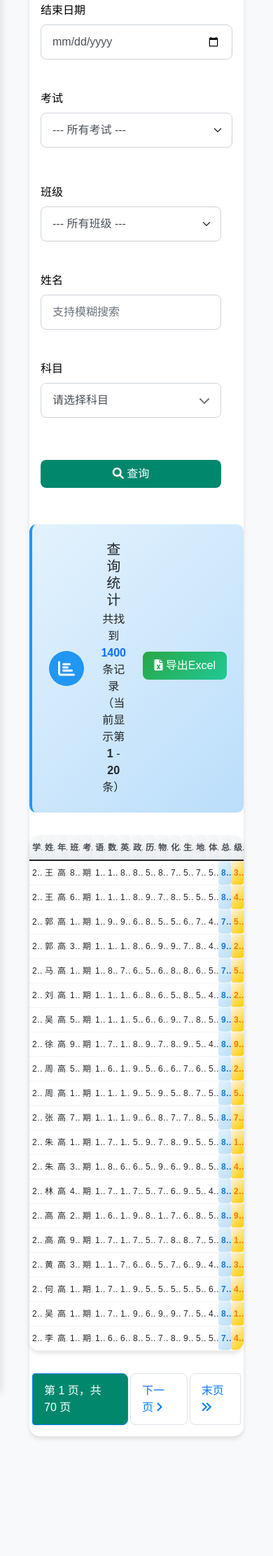
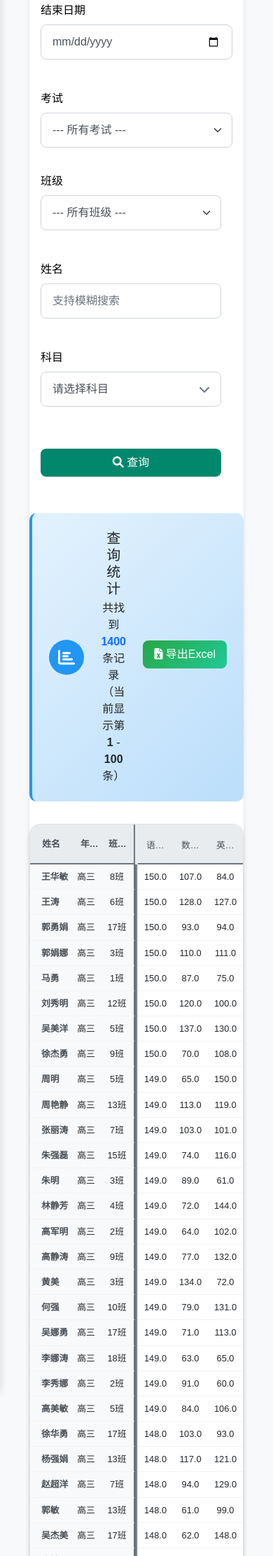
Before and after one commit to aIeXCai/SMS, a Django app: a page that uses school_management/exams/templates/exams/score_query_results.html in a window 390 px wide. Shown: the part 610-2833 px from the top of the page at 70% size. Before the commit the page ends 2666 px from the top, so only its background shows below. Run offline with Django 5.2, Linux system fonts and the light colour scheme; data comes from the database, SQL or seed files in the repository.

Commit message:
Score Query Result Table Modified

```diff
--- a/school_management/exams/config.py
+++ b/school_management/exams/config.py
@@ -6,7 +6,7 @@ PAGINATION_CONFIG = {
     'DEFAULT_PER_PAGE': 100,
 
     # 可选的每页显示条数选项
-    'PER_PAGE_OPTIONS': [50, 100, 200, 500],
+    'PER_PAGE_OPTIONS': [25, 50, 100, 200],
 
     # 最小每页显示条数
     'MIN_PER_PAGE': 5,
--- a/school_management/exams/templates/exams/score_query.html
+++ b/school_management/exams/templates/exams/score_query.html
@@ -180,7 +180,7 @@
                 </div>
                 <div>
                     <h6 class="mb-1">科目筛选</h6>
-                    <p class="mb-0 text-muted">支持多选科目进行查询，可查询特定科目组合或全部科目的成绩信息</p>
+                    <p class="mb-0 text-muted">可查询特定科目组合或全部科目的成绩信息</p>
                 </div>
             </div>
         </div>
--- a/school_management/exams/templates/exams/score_query_results.html
+++ b/school_management/exams/templates/exams/score_query_results.html
@@ -73,7 +73,7 @@
                         </div>
                     </div>
                     <!-- 考试 -->
-                    <div class="col-md-2">
+                    <div class="col-md-4">
                         <div class="form-group-vertical">
                             <label for="{{ form.exam.id_for_label }}" class="form-label">考试</label>
                             {{ form.exam }}
@@ -168,16 +168,15 @@
 
         <!-- 成绩表格 -->
         {% if results %}
-            <div class="table-container">
+            <div class="table-container-wrapper">
                 <div class="table-responsive">
-                    <table class="table table-hover">
+                    <table class="table table-hover frozen-table">
                         <thead>
                             <tr>
-                                <th>学号</th>
-                                <th>姓名</th>
-                                <th>年级</th>
-                                <th>班级</th>
-                                <th>考试</th>
+                                <th class="frozen-col">姓名</th>
+                                <th class="frozen-col">年级</th>
+                                <th class="frozen-col">班级</th>
+                                <th class="frozen-border"></th>
                                 {% for subject in results.0.all_subjects %}
                                     <th class="score-cell sort-header">
                                         {{ subject }}
@@ -227,19 +226,18 @@
                         <tbody>
                             {% for result in results %}
                                 <tr>
-                                    <td class="student-info">{{ result.student.student_id }}</td>
-                                    <td class="student-info">
+                                    <td class="student-info frozen-col">
                                         {{ result.student.name }}
                                     </td>
-                                    <td>
+                                    <td class="frozen-col">
                                         {% if result.student.current_class %}
                                             {{ result.student.current_class.get_grade_level_display }}
                                         {% else %}
                                             {{ result.student.get_grade_level_display|default:"N/A" }}
                                         {% endif %}
                                     </td>
-                                    <td>{{ result.class_obj.class_name|default:"N/A" }}</td>
-                                    <td>{{ result.exam.name }}</td>
+                                    <td class="frozen-col">{{ result.class_obj.class_name|default:"N/A" }}</td>
+                                    <td class="frozen-border"></td>
                                     {% for subject in result.all_subjects %}
                                         <td class="score-cell">
                                             {% if result.scores|get_item:subject %}
--- a/school_management/exams/views.py
+++ b/school_management/exams/views.py
@@ -1464,7 +1464,7 @@ def score_query_results(request):
         total_count = len(results)
 
         # 分页处理
-        paginator = Paginator(results, 20)  # 每页20条记录
+        paginator = Paginator(results, 100)  # 每页100条记录
         page_number = request.GET.get('page')
         page_obj = paginator.get_page(page_number)
 
--- a/school_management/static/css/score_query.css
+++ b/school_management/static/css/score_query.css
@@ -352,37 +352,62 @@ select.form-select option:checked:hover {
 }
 
 /* ===== 表格样式 ===== */
+/* 通用表格容器 */
 .table-container {
     background: white;
     border-radius: var(--border-radius);
     box-shadow: var(--card-shadow);
     overflow: hidden;
     position: relative;
-    z-index: 1; /* 确保表格的z-index低于下拉菜单 */
+    z-index: 1;
 }
 
+/* 冻结表格容器（用于结果页面） */
+.table-container-wrapper {
+    position: relative;
+    overflow: hidden; /* 外层容器不滚动 */
+    border: 1px solid #dee2e6;
+    border-radius: var(--border-radius);
+    background: white;
+    box-shadow: var(--card-shadow);
+}
+
+/* 冻结表格 */
+.frozen-table {
+    margin: 0;
+    width: 100%;
+    table-layout: auto; /* 改为auto以支持不同列宽 */
+    border-collapse: separate;
+    border-spacing: 0;
+}
+
+/* 通用表格样式 */
 .table {
     margin-bottom: 0;
-    font-size: 0.8rem;
-    table-layout: fixed;
-    width: 100%;
+    font-size: 0.9rem;
+    border-collapse: separate;
+    border-spacing: 0;
 }
 
-.table th {
+/* 表头通用样式 */
+.table thead th {
     background: var(--table-bg-gradient);
     border: none;
     font-weight: 600;
     color: var(--text-color);
-    padding: 0.75rem;
+    padding: 1rem 0.75rem;
     text-align: center;
     white-space: nowrap;
     position: sticky;
     top: 0;
-    z-index: 10;
+    z-index: 5;
     overflow: hidden;
     text-overflow: ellipsis;
+    vertical-align: middle;
+    border-bottom: 1px solid #dee2e6;
 }
 
+/* 表格单元格通用样式 */
 .table td {
     padding: 0.75rem;
     vertical-align: middle;
@@ -391,63 +416,163 @@ select.form-select option:checked:hover {
     white-space: nowrap;
     overflow: hidden;
     text-overflow: ellipsis;
+    background-color: white;
+    border-bottom: 1px solid #f1f3f4;
 }
 
-/* 统一的列宽设置 */
-.table th:nth-child(1), .table td:nth-child(1) { min-width: 100px; }
-.table th:nth-child(2), .table td:nth-child(2) { min-width: 120px; }
-.table th:nth-child(3), .table td:nth-child(3) { min-width: 80px; }
-.table th:nth-child(4), .table td:nth-child(4) { min-width: 80px; }
-.table th:nth-child(5), .table td:nth-child(5) { min-width: 150px; }
+/* 冻结列样式 */
+.frozen-table .frozen-col {
+    position: sticky;
+    background: #f8f9fa !important;
+    border-right: none; /* 取消冻结列之间的边界线 */
+    z-index: 10;
+    white-space: nowrap;
+    overflow: hidden;
+    text-overflow: ellipsis;
+}
 
-.score-cell {
-    background-color: var(--hover-bg);
+/* 只在最后一个冻结列（班级列）添加右边界线 */
+.frozen-table .frozen-col:nth-child(3) {
+    border-right: 2px solid #6c757d !important; /* 班级列与分数区域的分隔线 */
+}
+
+
+/* 冻结列具体定位 */
+.frozen-table .frozen-col:nth-child(1) {
+    left: 0; /* 姓名列固定在最左侧 */
+    min-width: 80px;
+    width: 80px;
+    max-width: 80px;
+}
+
+.frozen-table .frozen-col:nth-child(2) {
+    left: 80px; /* 年级列固定在姓名列右侧 */
+    min-width: 80px;
+    width: 80px;
+    max-width: 80px;
+}
+
+.frozen-table .frozen-col:nth-child(3) {
+    left: 160px; /* 班级列固定在年级列右侧 */
+    min-width: 80px;
+    width: 80px;
+    max-width: 80px;
+}
+
+/* 冻结边界线 */
+.frozen-border {
+    position: sticky;
+    left: 240px; /* 更新位置：3个冻结列总宽度 80*3 = 240px */
+    width: 4px !important;
+    min-width: 4px !important;
+    max-width: 4px !important;
+    background: linear-gradient(to right, #6c757d 0%, #6c757d 50%, transparent 100%);
+    border: none !important;
+    padding: 0 !important;
+    z-index: 9;
+}
+
+/* 冻结表格表头特殊样式 */
+.frozen-table thead th {
+    background: #e9ecef !important;
+    border-bottom: 2px solid #6c757d;
+    z-index: 5;
+}
+
+.frozen-table thead .frozen-col {
+    z-index: 15;
+    background: #e9ecef !important;
+}
+
+/* 分数列样式 */
+.frozen-table .score-cell {
+    min-width: 80px;
+    width: 80px;
+    max-width: 80px;
+    text-align: center;
     font-weight: 500;
+}
+
+.frozen-table .total-score {
+    min-width: 90px;
+    width: 90px;
+    max-width: 90px;
+    background-color: #fff3cd !important;
+    font-weight: 600;
+    color: #856404;
+}
+
+.frozen-table .rank-cell {
+    min-width: 70px;
+    width: 70px;
+    max-width: 70px;
+    background-color: #d1ecf1 !important;
+    font-weight: 600;
+    color: #0c5460;
+}
+
+/* 滚动区域样式 */
+.table-responsive {
+    max-height: 70vh;
+    overflow-x: auto; /* 明确启用水平滚动 */
+    overflow-y: auto; /* 明确启用垂直滚动 */
+    scrollbar-width: thin;
+    scrollbar-color: #6c757d #f8f9fa;
+}
+
+.table-responsive::-webkit-scrollbar {
+    width: 8px;
+    height: 8px;
+}
+
+.table-responsive::-webkit-scrollbar-track {
+    background: #f8f9fa;
     border-radius: 4px;
 }
 
-.total-score {
-    background: linear-gradient(135deg, #e3f2fd 0%, #bbdefb 100%);
-    font-weight: bold;
-    color: #1976d2;
+.table-responsive::-webkit-scrollbar-thumb {
+    background: #6c757d;
     border-radius: 4px;
-    min-width: 80px;
 }
 
-.rank-cell {
-    background: linear-gradient(135deg, #fff3e0 0%, #ffcc02 100%);
-    font-weight: bold;
-    color: #f57c00;
-    border-radius: 4px;
-    min-width: 80px;
+.table-responsive::-webkit-scrollbar-thumb:hover {
+    background: #495057;
 }
 
+/* 表格行悬停效果 */
 .table tbody tr {
     transition: var(--transition);
 }
 
 .table tbody tr:hover {
-    background-color: var(--hover-bg);
-    box-shadow: 0 2px 8px rgba(0, 0, 0, 0.1);
+    background-color: rgba(0, 123, 255, 0.05);
 }
 
-.student-info {
-    text-align: left;
-    font-weight: 500;
+.frozen-table tbody tr:hover {
+    background-color: #f5f5f5 !important;
 }
 
-.student-link {
-    color: var(--primary-color);
-    text-decoration: none;
-    font-weight: 600;
-    transition: color 0.3s ease;
+.frozen-table tbody tr:hover .frozen-col {
+    background-color: #e9ecef !important;
 }
 
-.student-link:hover {
-    color: var(--primary-hover);
-    text-decoration: underline;
+.frozen-table tbody tr:hover .total-score {
+    background-color: #ffeaa7 !important;
 }
 
+.frozen-table tbody tr:hover .rank-cell {
+    background-color: #b8daff !important;
+}
+
+/* 学生信息样式 */
+.student-info {
+    font-weight: 600;
+    color: var(--text-color);
+    text-align: left !important;
+    padding-left: 1rem !important;
+}
+
+/* 排序按钮样式 */
 .sort-header {
     position: relative;
     cursor: pointer;
@@ -462,18 +587,40 @@ select.form-select option:checked:hover {
 .sort-btn {
     color: #6c757d;
     text-decoration: none;
-    margin-left: 0.5rem;
+    margin-left: 0.25rem;
     font-size: 0.8rem;
     transition: color 0.3s ease;
+    display: inline-block;
+    margin-top: 0.25rem;
 }
 
 .sort-btn:hover {
     color: var(--primary-color);
+    text-decoration: none;
 }
 
 .sort-btn.active {
     color: var(--primary-color);
     font-weight: bold;
+}
+
+/* 滚动条样式 */
+.table-scrollable-columns::-webkit-scrollbar {
+    height: 8px;
+}
+
+.table-scrollable-columns::-webkit-scrollbar-track {
+    background: #f1f1f1;
+    border-radius: 4px;
+}
+
+.table-scrollable-columns::-webkit-scrollbar-thumb {
+    background: #c1c1c1;
+    border-radius: 4px;
+}
+
+.table-scrollable-columns::-webkit-scrollbar-thumb:hover {
+    background: #a8a8a8;
 }
 
 /* ===== 分页样式 ===== */
@@ -556,20 +703,97 @@ select.form-select option:checked:hover {
 
 /* ===== 响应式设计 ===== */
 @media (max-width: 1200px) {
+    .frozen-table .frozen-col:nth-child(1) {
+        left: 0;
+        min-width: 80px;
+        width: 80px;
+        max-width: 80px;
+    }
+
+    .frozen-table .frozen-col:nth-child(2) {
+        left: 80px;
+        min-width: 60px;
+        width: 60px;
+        max-width: 60px;
+    }
+
+    .frozen-table .frozen-col:nth-child(3) {
+        left: 140px;
+        min-width: 80px;
+        width: 80px;
+        max-width: 80px;
+    }
+
+    .frozen-border {
+        left: 220px; /* 更新边界线位置 */
+    }
+
+    .frozen-table .score-cell {
+        min-width: 70px;
+        width: 70px;
+        max-width: 70px;
+    }
+
+    .frozen-table .total-score {
+        min-width: 80px;
+        width: 80px;
+        max-width: 80px;
+    }
+
+    .frozen-table .rank-cell {
+        min-width: 60px;
+        width: 60px;
+        max-width: 60px;
+    }
+
     .table th, .table td {
         padding: 0.5rem 0.25rem;
-        font-size: 0.75rem;
+        font-size: 0.8rem;
     }
-
-    .table th:nth-child(1), .table td:nth-child(1) { min-width: 80px; }
-    .table th:nth-child(2), .table td:nth-child(2) { min-width: 100px; }
-    .table th:nth-child(5), .table td:nth-child(5) { min-width: 120px; }
 }
 
 @media (max-width: 768px) {
-    .table-container {
-        overflow-x: auto;
-        -webkit-overflow-scrolling: touch;
+    .frozen-table .frozen-col:nth-child(1) {
+        left: 0;
+        min-width: 70px;
+        width: 70px;
+        max-width: 70px;
+    }
+
+    .frozen-table .frozen-col:nth-child(2) {
+        left: 70px;
+        min-width: 50px;
+        width: 50px;
+        max-width: 50px;
+    }
+
+    .frozen-table .frozen-col:nth-child(3) {
+        left: 120px;
+        min-width: 60px;
+        width: 60px;
+        max-width: 60px;
+    }
+
+    .frozen-border {
+        left: 180px; /* 更新边界线位置 */
+    }
+
+    .frozen-table .score-cell {
+        min-width: 60px;
+        width: 60px;
+        max-width: 60px;
+    }
+
+    .frozen-table .total-score {
+        min-width: 70px;
+        width: 70px;
+        max-width: 70px;
+    }
+
+    .frozen-table .rank-cell {
+        min-width: 50px;
+        width: 50px;
+        max-width: 50px;
     }
 
     .btn {
@@ -622,4 +846,47 @@ select.form-select option:checked:hover {
     .table {
         font-size: 0.7rem;
     }
+
+    .frozen-table .frozen-col:nth-child(1) {
+        left: 0;
+        min-width: 60px;
+        width: 60px;
+        max-width: 60px;
+    }
+
+    .frozen-table .frozen-col:nth-child(2) {
+        left: 60px;
+        min-width: 40px;
+        width: 40px;
+        max-width: 40px;
+    }
+
+    .frozen-table .frozen-col:nth-child(3) {
+        left: 100px;
+        min-width: 50px;
+        width: 50px;
+        max-width: 50px;
+    }
+
+    .frozen-border {
+        left: 150px; /* 更新边界线位置 */
+    }
+
+    .frozen-table .score-cell {
+        min-width: 50px;
+        width: 50px;
+        max-width: 50px;
+    }
+
+    .frozen-table .total-score {
+        min-width: 60px;
+        width: 60px;
+        max-width: 60px;
+    }
+
+    .frozen-table .rank-cell {
+        min-width: 45px;
+        width: 45px;
+        max-width: 45px;
+    }
 }
```
Also changed, not shown: 1 other file.
